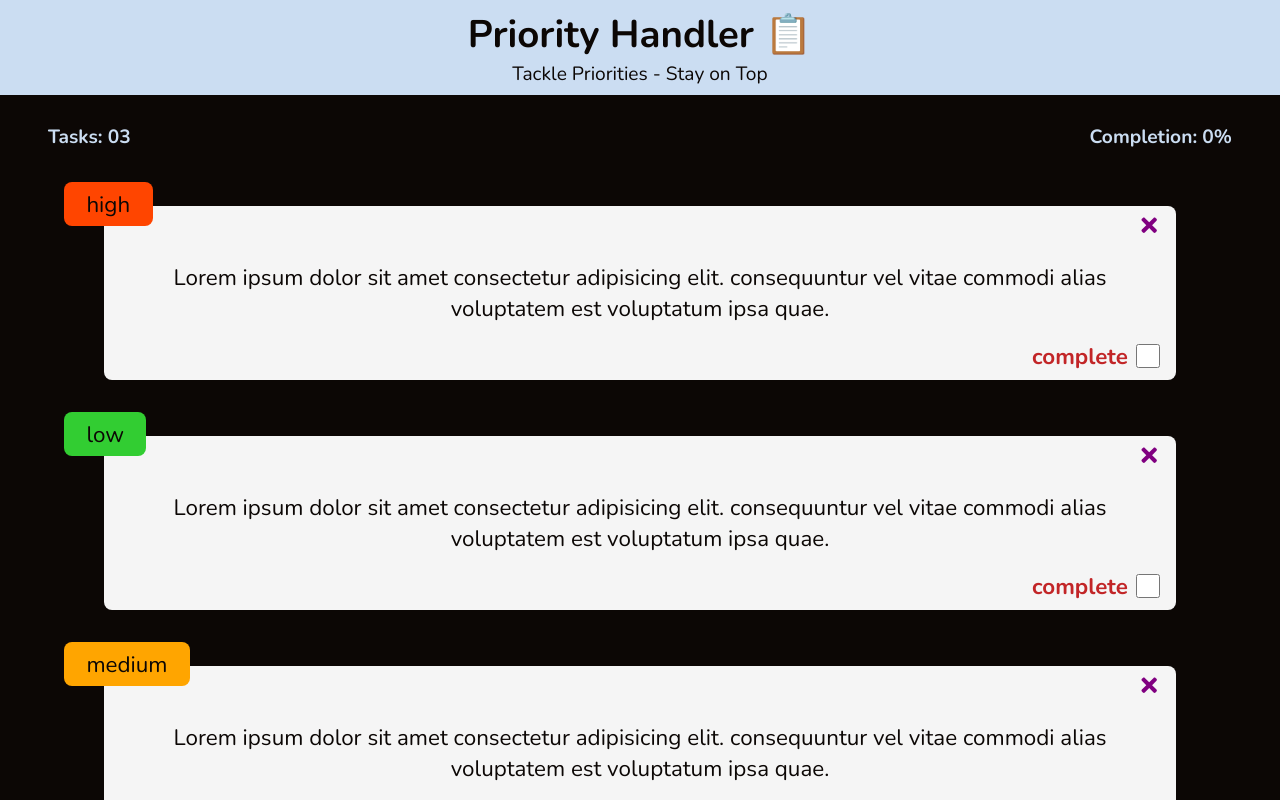
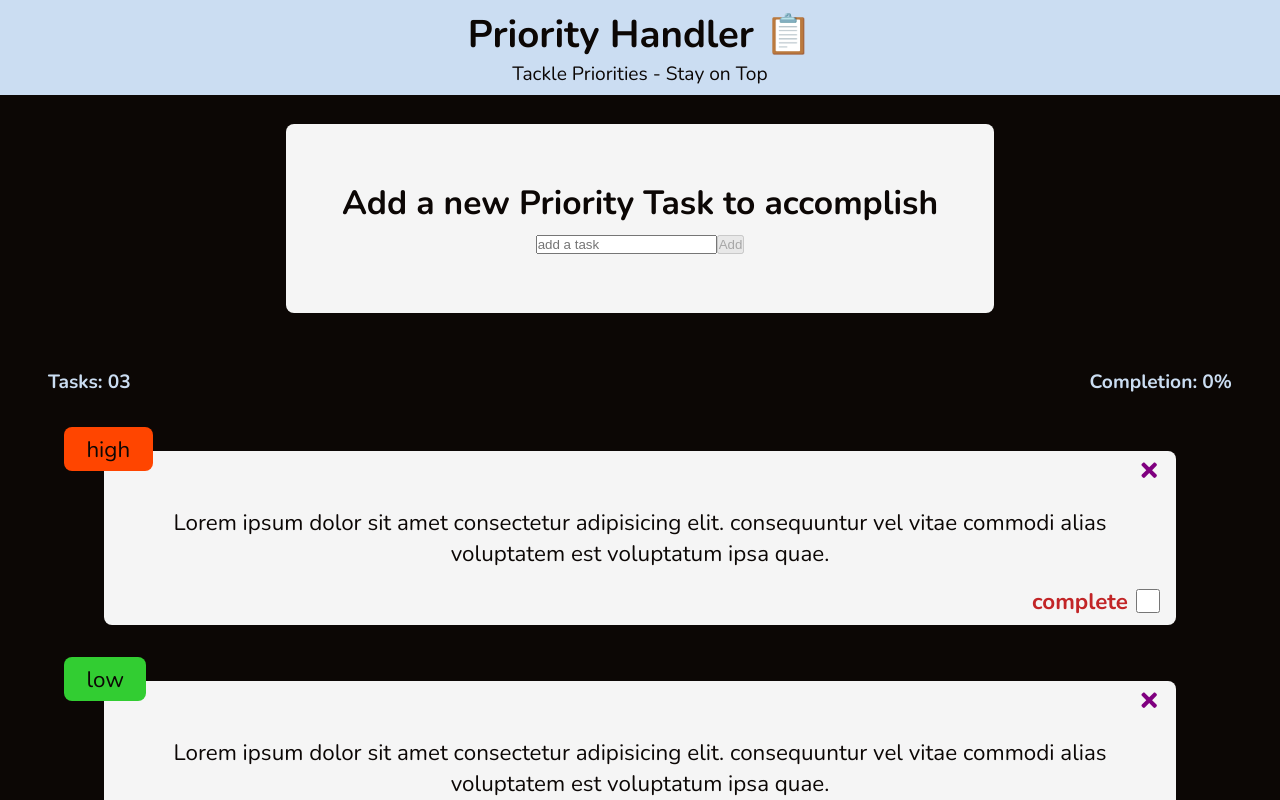
Before and after one commit to Koigor97/react, a React (Create React App) app in the folder priority-handler/: page / in a window 1280 px wide. Shown: the top 800 px of the page. Built offline with nearby package versions, Linux system fonts and the light colour scheme.

Commit message:
add taskForm component

```diff
--- a/priority-handler/src/App.js
+++ b/priority-handler/src/App.js
@@ -4,6 +4,8 @@ import Header from "./components/Header";
 import Main from "./components/Main";
 import ListItem from "./components/ListItem";
 import TaskStats from "./components/TaskStats";
+import TaskForm from "./components/TaskForm";
+
 import DummyTasks from "./data/dummyTaskData";
 
 function App() {
@@ -13,6 +15,7 @@ function App() {
     <>
       <Header />
       <Main>
+        <TaskForm />
         <TaskStats dummyTask={dummyTask} />
         {dummyTask.map((tasks) => (
           <ListItem
```
